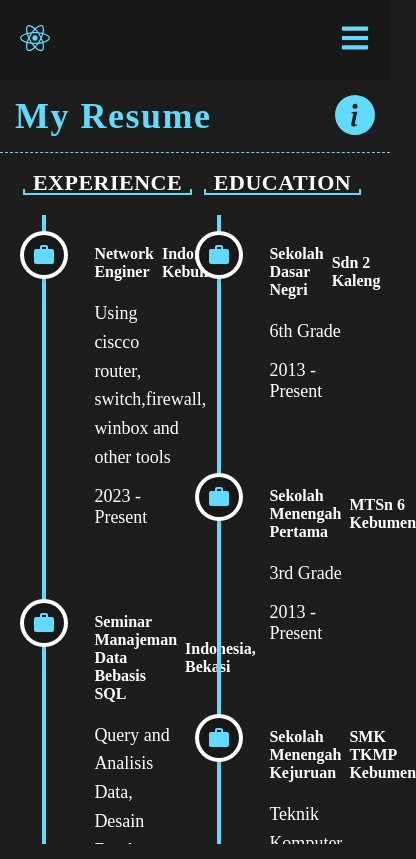
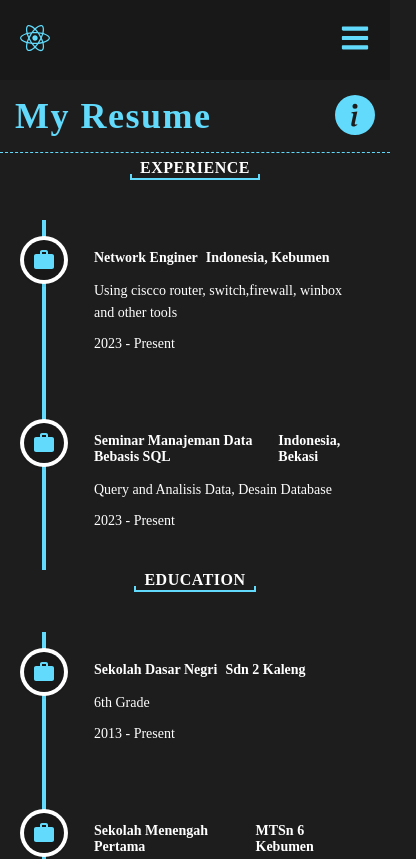
Before and after one commit to ibal9/personal-web, a React (Create React App) app: page /resume in a window 390 px wide. Shown: the top 859 px of the page, 416 px wide, since content can reach past the window. Built offline with nearby package versions, Linux system fonts and the light colour scheme.

Commit message:
Adjust spacing between resume and footer

```diff
--- a/src/components/footer/Footer.css
+++ b/src/components/footer/Footer.css
@@ -1,7 +1,9 @@
 .footer-container {
     position: relative;
+    width: 100%;
     padding: 2rem 0;
     z-index: 1;
+    margin-top: 20px;
   }
 
   .footer-container.home {
--- a/src/containers/resume/styles.scss
+++ b/src/containers/resume/styles.scss
@@ -1,12 +1,16 @@
 .resume{
-    height: 100%;
+    min-height: 100vh;
     padding-bottom: 60px;
+    margin-bottom: 100px;
+    position: relative;
+    z-index: 1;
 }
 
 .timeline{
     display: flex;
     width: 100%;
     padding: 20px;
+    margin-bottom: 40px;
 
     &__experience, &__education{
         width: 50%;
@@ -87,24 +91,47 @@
     }
 }
 
-@media only screen and (max-width : 768px){
-    .resume-container{
-        padding: 20px;
+@media screen and (max-width: 768px) {
+    .timeline {
+      flex-direction: column;
+      padding: 10px;
+
+      &__experience, &__education {
+        width: 100%;
+        padding: 0 15px;
+
+        &__header-text {
+          font-size: 18px;
+          margin-bottom: 20px;
         }
 
-    .resume-content {
-        display: flex;
-        flex-direction: column;
-        gap: 15px;
+        .vertical-timeline-element-title-wrapper {
+          h3, h4 {
+            font-size: 14px;
+          }
         }
 
-    .resume-item {
-        width: 100%;
-        margin-bottom: 15px;
+        .vertical-timeline-element-title-wrapper-description {
+          font-size: 14px;
         }
 
-    .resume-details{
-        padding: 15px;
+        .vertical-timeline-element-date {
+          font-size: 14px;
+        }
+      }
+    }
   }
 
+  @media screen and (max-width: 480px) {
+    .timeline {
+      padding: 5px;
+
+      &__experience, &__education {
+        padding: 0 10px;
+
+        &__header-text {
+          font-size: 16px;
         }
+      }
+    }
+  }
```
Lines whose indentation alone changed are shown as unchanged.
